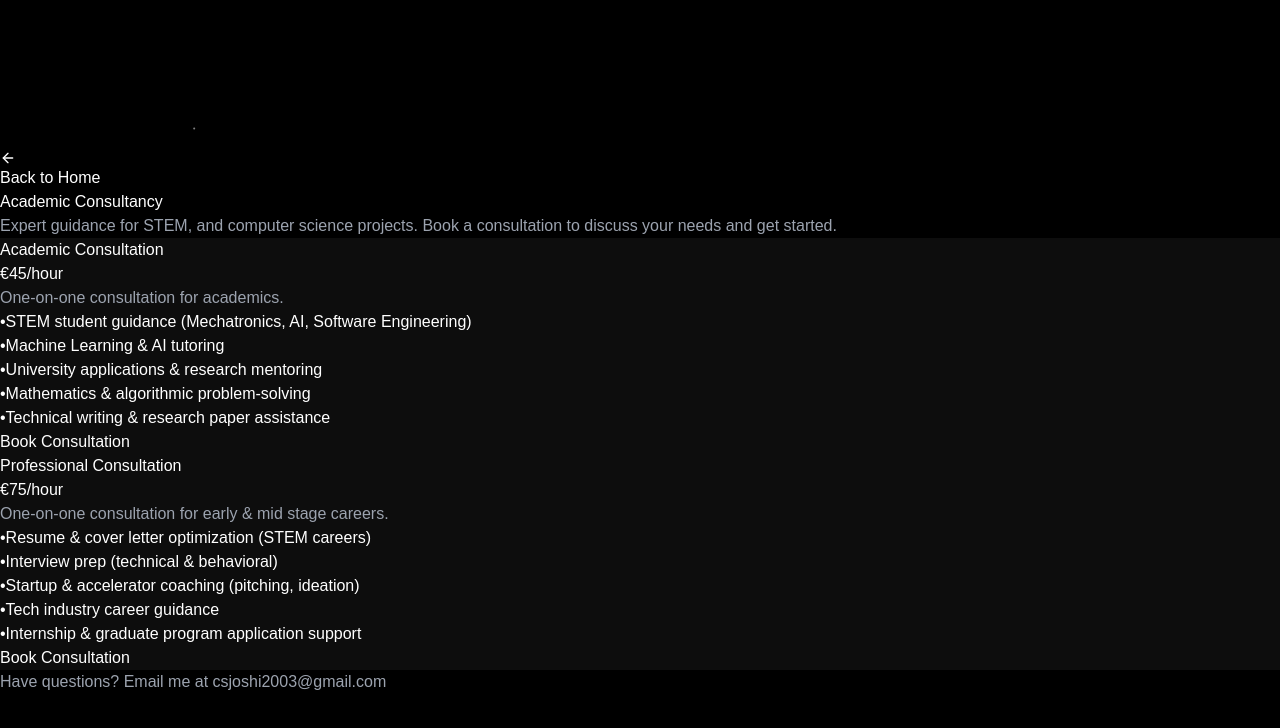
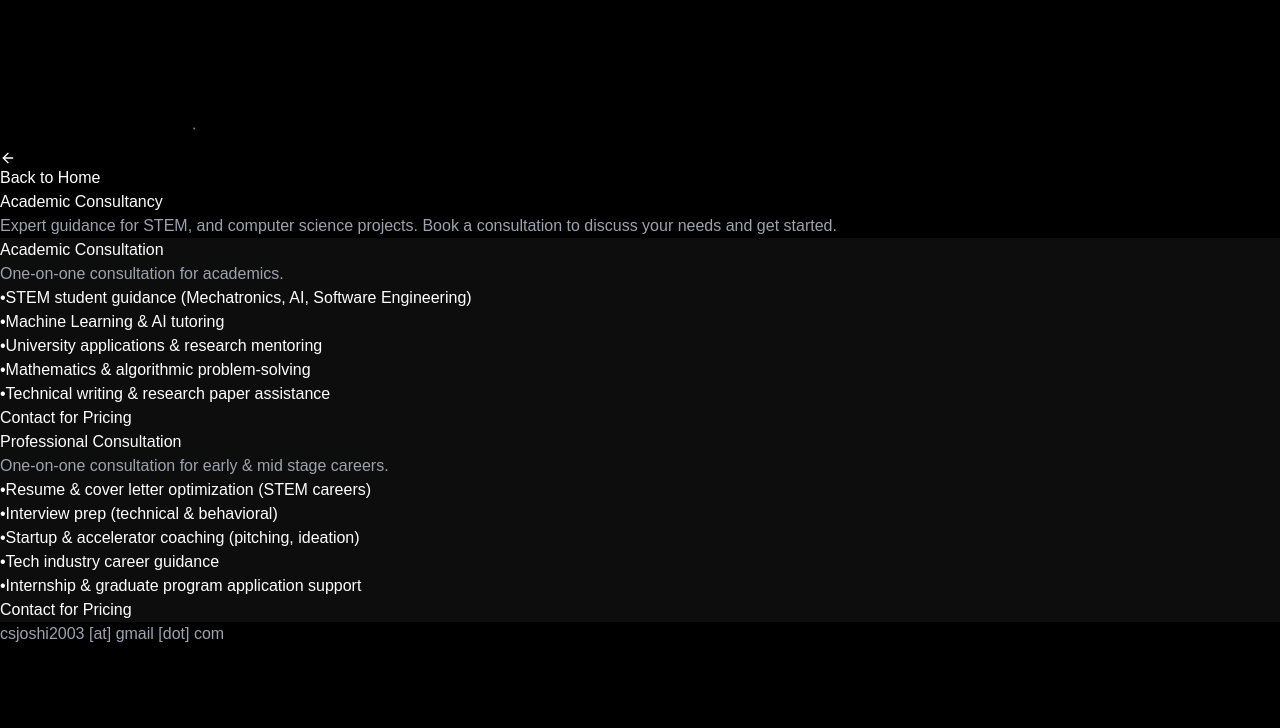
Before and after one commit to Ch-ir-ag/Personal_Website, a Next.js app: page /academic-consultancy in a window 1280 px wide. Shown: the top 728 px of the page. Built offline with nearby package versions, Linux system fonts and the light colour scheme.

Commit message:
Redone pricing

```diff
--- a/src/app/academic-consultancy/page.tsx
+++ b/src/app/academic-consultancy/page.tsx
@@ -8,7 +8,6 @@ import { useEffect, useRef } from "react"
 const services = [
   {
     title: "Academic Consultation",
-    price: "€45/hour",
     description: "One-on-one consultation for academics.",
     features: [
       "STEM student guidance (Mechatronics, AI, Software Engineering)",
@@ -20,7 +19,6 @@ const services = [
   },
   {
     title: "Professional Consultation",
-    price: "€75/hour",
     description: "One-on-one consultation for early & mid stage careers.",
     features: [
       "Resume & cover letter optimization (STEM careers)",
@@ -166,7 +164,6 @@ export default function AcademicConsultancy() {
               className="bg-white/5 backdrop-blur-sm rounded-lg p-6 md:p-8 hover:bg-white/10 transition-all duration-300"
             >
               <h2 className="text-2xl font-bold mb-4">{service.title}</h2>
-              <p className="text-xl text-blue-400 mb-4">{service.price}</p>
               <p className="text-gray-400 mb-6">{service.description}</p>
               <ul className="space-y-3">
                 {service.features.map((feature, i) => (
@@ -176,13 +173,11 @@ export default function AcademicConsultancy() {
                   </li>
                 ))}
               </ul>
-              <Link
-                href="https://calendly.com/your-calendly-link"
-                target="_blank"
-                className="block mt-8 bg-blue-500 text-white px-6 py-3 rounded-lg text-center hover:bg-blue-600 transition-colors"
+              <button
+                className="block w-full mt-8 bg-blue-500 text-white px-6 py-3 rounded-lg text-center hover:bg-blue-600 transition-colors"
               >
-                Book Consultation
-              </Link>
+                Contact for Pricing
+              </button>
             </motion.div>
           ))}
         </div>
@@ -195,10 +190,7 @@ export default function AcademicConsultancy() {
           className="text-center mb-20"
         >
           <p className="text-gray-400">
-            Have questions? Email me at{' '}
-            <Link href="mailto:csjoshi2003@gmail.com" className="text-blue-400 hover:text-blue-300">
-              csjoshi2003@gmail.com
-            </Link>
+            csjoshi2003 [at] gmail [dot] com
           </p>
         </motion.div>
       </main>
```
